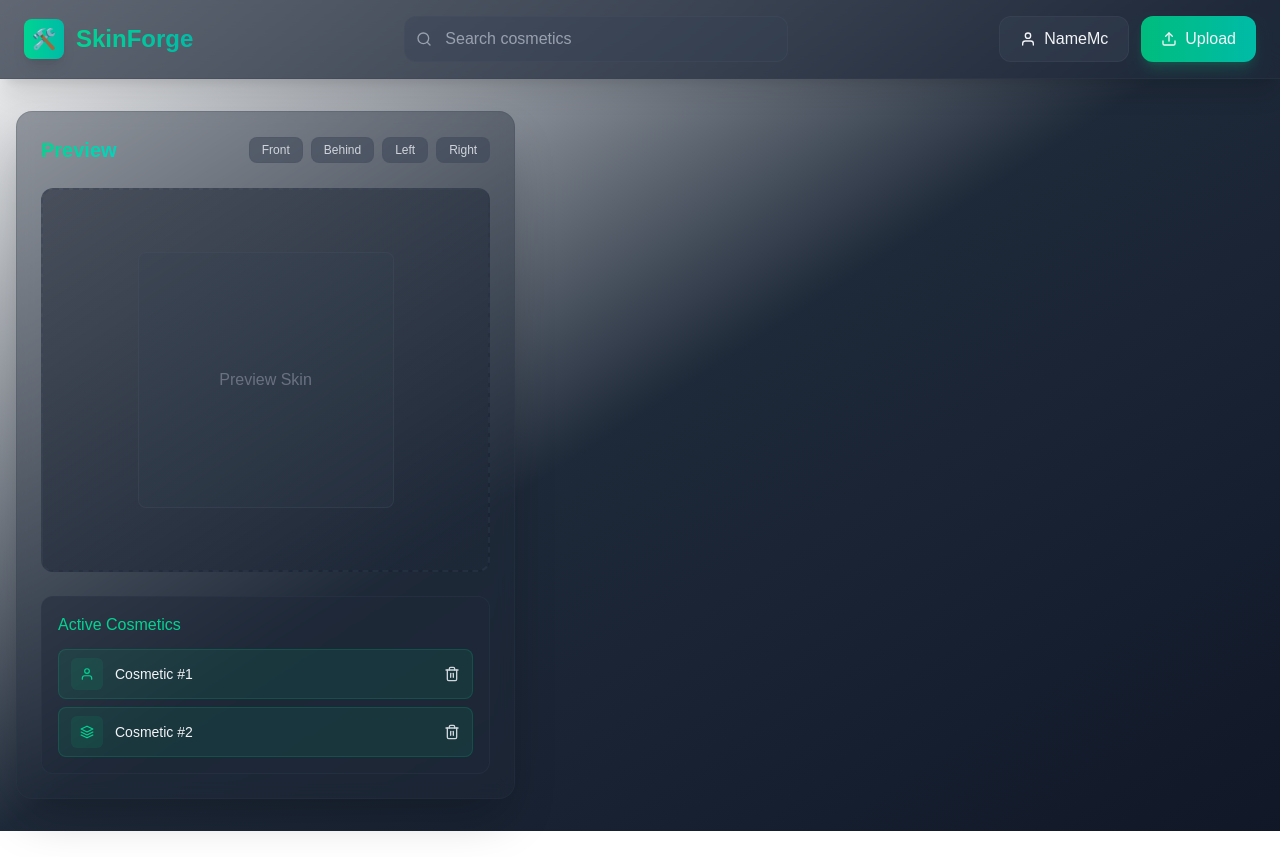
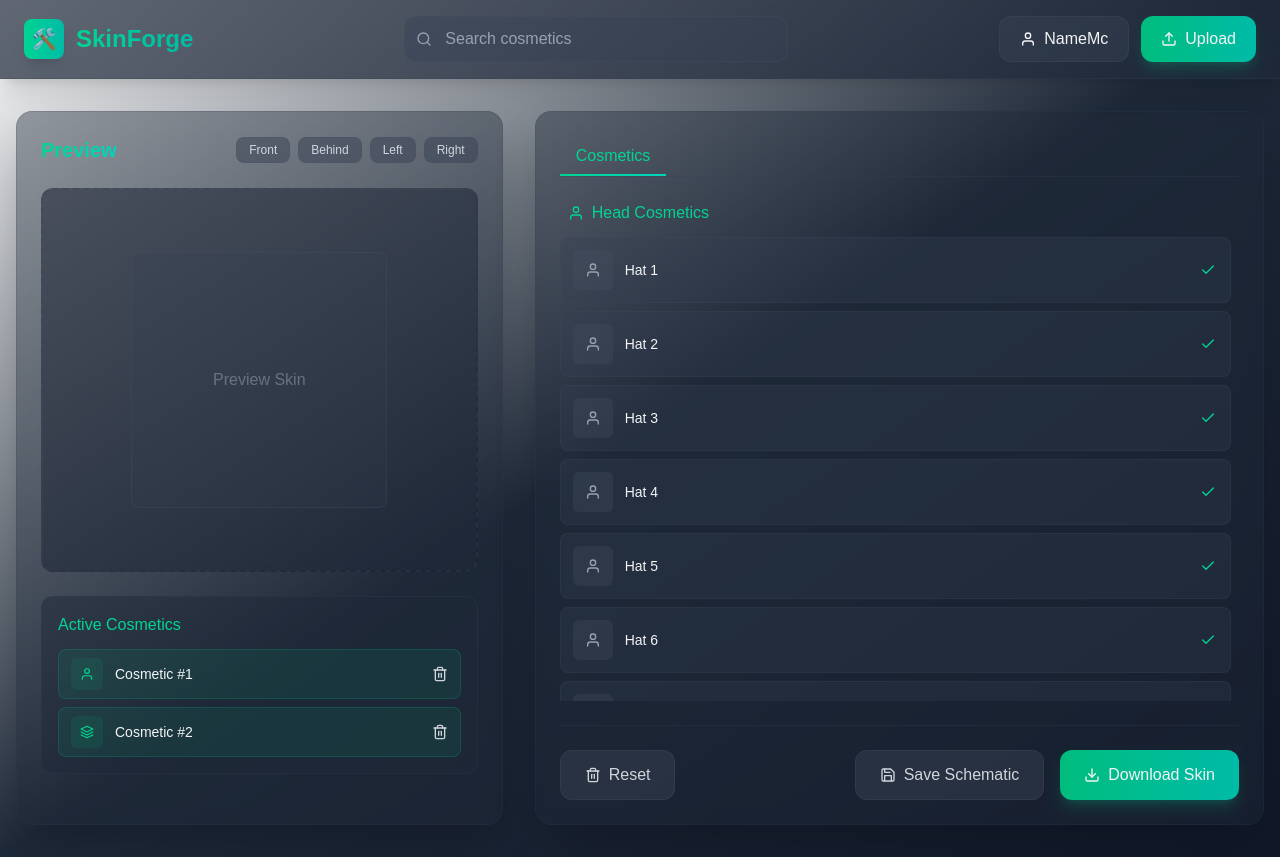
Before and after one commit to SuperYang12/Minecraft-Skin-Customizer, a Next.js app: page / in a window 1280 px wide. Before the commit the page ends 831 px from the top, so only its background shows below. Built offline with nearby package versions, Linux system fonts and the light colour scheme.

Commit message:
Cosmetic List + Action Buttons

```diff
--- a/src/app/page.tsx
+++ b/src/app/page.tsx
@@ -89,8 +89,76 @@ export default function SkinDesign() {
               </div>
             </div>
           </div>
+
+          {/* Cosmetic List */}
+          <div className='xl:w-3/5 bg-gray-800/40 backdrop-blur-sm rounded-2xl p-6 shadow-2xl border border-gray-700/20'>
+            <div className='flex border-b border-gray-700/30 mb-6'>
+              <button className='px-4 py-2 font-medium text-emerald-400 relative'>
+                Cosmetics
+                <div className='absolute bottom-0 left-0 right-0 h-0.5 bg-gradient-to-r from-emerald-400 to-teal-400'></div>
+              </button>
+            </div>
+
+            {/* Cosmetics List */}
+            <div className='overflow-y-auto pr-2 max-h-[500px] scrollbar-thin scrollbar-thumb-gray-600 scrollbar-track-gray-800/30'>
+              <div className='mb-6'>
+                <h3 className='font-medium text-emerald-400 flex items-center mb-3 px-2'>
+                  <FiUser className='mr-2' />
+                  Head Cosmetics
+                </h3>
+                <div className='space-y-2'>
+                  {['Hat 1', 'Hat 2', 'Hat 3', 'Hat 4', 'Hat 5', 'Hat 6', 'Hat 7', 'Hat 8'].map((item) => (
+                    <div key={item} className='flex items-center p-3 rounded-lg bg-gray-700/30 hover:bg-gray-600/50 border border-gray-600/20 transition-all cursor-pointer'>
+                      <div className='w-10 h-10 bg-gray-600/30 rounded-md flex items-center justify-center mr-3'>
+                        <FiUser className='text-gray-400' />
+                      </div>
+                      <span className='flex-grow text-sm'>{item}</span>
+                      <div className='w-5 h-5 rounded-full broder border-emerald-400 flex items-center justify-center'>
+                        <FiCheck className='text-emerald-400' />
+                      </div>
+                    </div>
+                  ))}
+                </div>
+              </div>
+
+              <div className='mb-6'>
+                <h3 className='font-medium text-emerald-400 flex items-center mb-3 px-2'>
+                  <FiGrid className='mr-2' />
+                  Outfits
+                </h3>
+                <div className='space-y-2'>
+                  {['Outfit 1', 'Outfit 2', 'Outfit 3', 'Outfit 4', 'Outfit 5', 'Outfit 6', 'Outfit 7', 'Outfit 8'].map((item) => (
+                    <div key={item} className='flex items-center p-3 rounded-lg bg-gray-700/30 hover:bg-gray-600:50 border border-gray-600/20 transition-all cursor-pointer'>
+                      <div className='w-10 h-10 bg-gray-600/30 rounded-md flex items-center justify-center mr-3'>
+                        <FiGrid className='text-gray-400' />
+                      </div>
+                      <span className='flex-grow text-sm'>{item}</span>
+                      <div className='w-5 h-5 rounded-full broder border-emerald-400 flex items-center justify-center'>
+                        <FiCheck className='text-emerald-400' />
+                      </div>
+                    </div>
+                  ))}
+                </div>
+              </div>
+            </div>
+
+           <div className="mt-6 pt-6 border-t border-gray-700/30 flex justify-between">
+              <button className="px-6 py-3 rounded-xl bg-gray-700/50 border border-gray-600/30 text-gray-300 flex items-center" disabled>
+                <FiTrash2 className="mr-2" /> Reset
+              </button>
+              <div className="flex space-x-4">
+                <button className="px-6 py-3 rounded-xl bg-gray-700/50 border border-gray-600/30 text-gray-300 flex items-center" disabled>
+                  <FiSave className="mr-2" /> Save Schematic
+                </button>
+                <button className="px-6 py-3 rounded-xl bg-gradient-to-r from-emerald-500 to-teal-500 shadow-lg shadow-emerald-500/20 flex items-center" disabled>
+                  <FiDownload className="mr-2" /> Download Skin
+                </button>
+              </div>
+            </div>
+          </div>
         </div>
       </main>
     </div>
+
   )
 }
```
